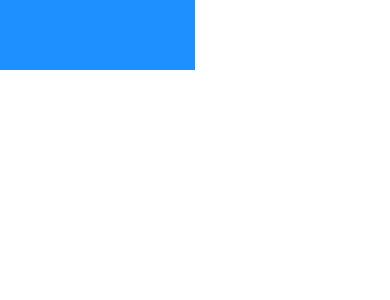
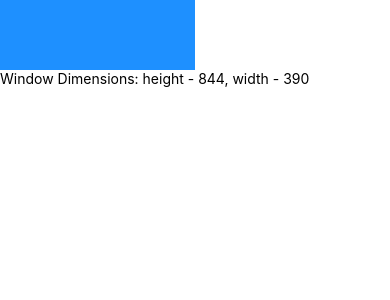
Before and after one commit to LukakaBot/react-native-study-demo, a React Native app: screen / in a window 390 px wide. Shown: the top 300 px of the page. Built offline with nearby package versions, Linux system fonts and the light colour scheme.

Commit message:
feat: 学习 useWindowDimensions

```diff
--- a/App.tsx
+++ b/App.tsx
@@ -4,17 +4,19 @@ import {
   View,
   Platform,
   StatusBar,
-  Dimensions,
+  Text,
+  useWindowDimensions,
 } from "react-native";
 
 export default function App() {
-  console.log(Dimensions.get("screen"));
+  const window = useWindowDimensions();
 
   return (
     <SafeAreaView style={styles.container}>
       <View
         style={{ width: "50%", height: 70, backgroundColor: "dodgerblue" }}
       ></View>
+      <Text>{`Window Dimensions: height - ${window.height}, width - ${window.width}`}</Text>
     </SafeAreaView>
   );
 }
--- a/app.json
+++ b/app.json
@@ -3,7 +3,7 @@
     "name": "react-native-study-demo",
     "slug": "react-native-study-demo",
     "version": "1.0.0",
-    "orientation": "portrait",
+    "orientation": "default",
     "icon": "./assets/icon.png",
     "userInterfaceStyle": "light",
     "splash": {
```
